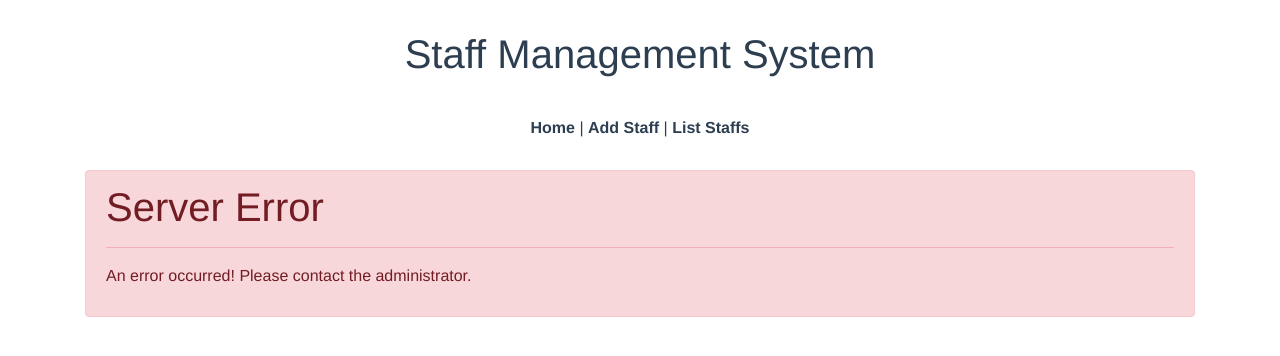
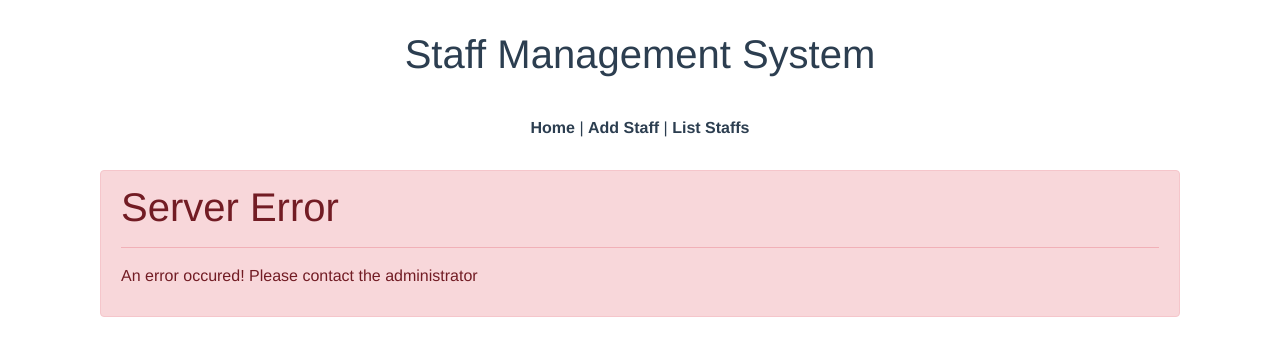
Before and after one commit to mazixiang/sms-frontend-vue, a Vue app: page /serverError in a window 1280 px wide. Shown: the top 356 px of the page. Built offline with nearby package versions, Linux system fonts and the light colour scheme.

Commit message:
separate the notification into a component

```diff
--- /dev/null
+++ b/src/components/Notification.vue
@@ -0,0 +1,15 @@
+<template>
+  <div class="container">
+    <div :class="`alert alert-${this.type}`">
+      <h1>{{ title }}</h1>
+      <hr />
+      <p>{{ message }}</p>
+    </div>
+  </div>
+</template>
+
+<script>
+export default {
+  props: ['type', 'title', 'message']
+};
+</script>
--- a/src/views/errors/ServerError.vue
+++ b/src/views/errors/ServerError.vue
@@ -1,16 +1,20 @@
 <template>
-  <b-container>
-    <b-alert show variant="danger">
-      <h1>Server Error</h1>
-      <hr />
-      <p>An error occurred! Please contact the administrator.</p>
-    </b-alert>
-  </b-container>
+  <div class="container">
+    <Notification
+      type="danger"
+      title="Server Error"
+      message="An error occured! Please contact the administrator"
+    ></Notification>
+  </div>
 </template>
 
 <script>
+import Notification from '@/components/Notification';
 export default {
-  name: 'ServerError'
+  name: 'ServerError',
+  components: {
+    Notification
+  }
 };
 </script>
 
```
